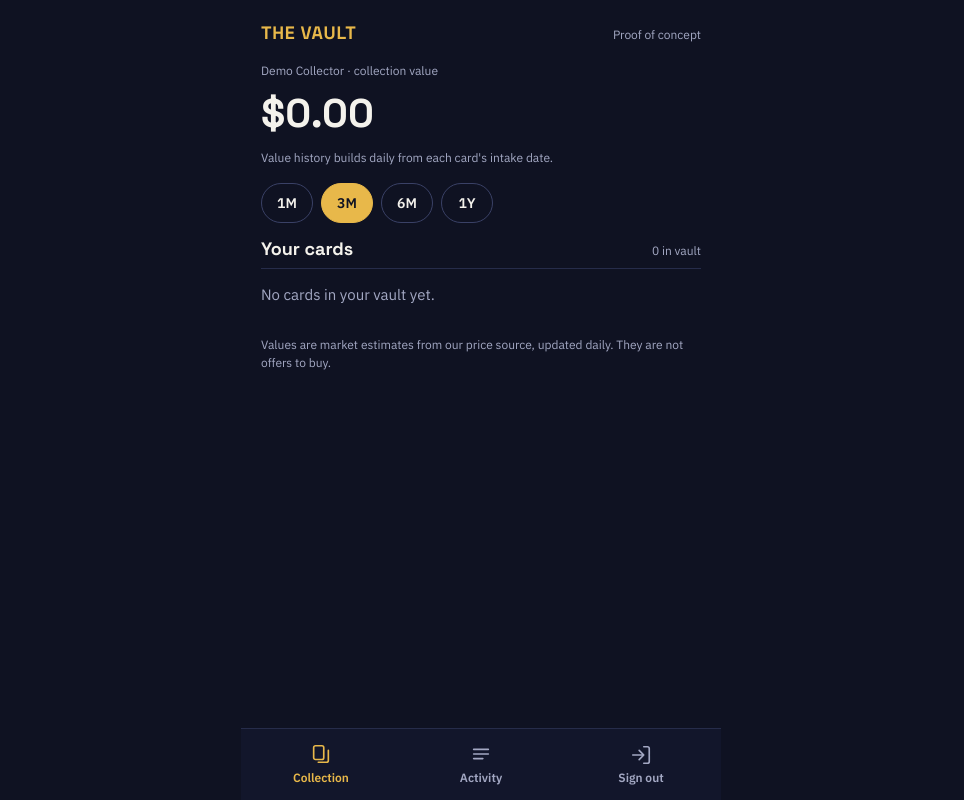
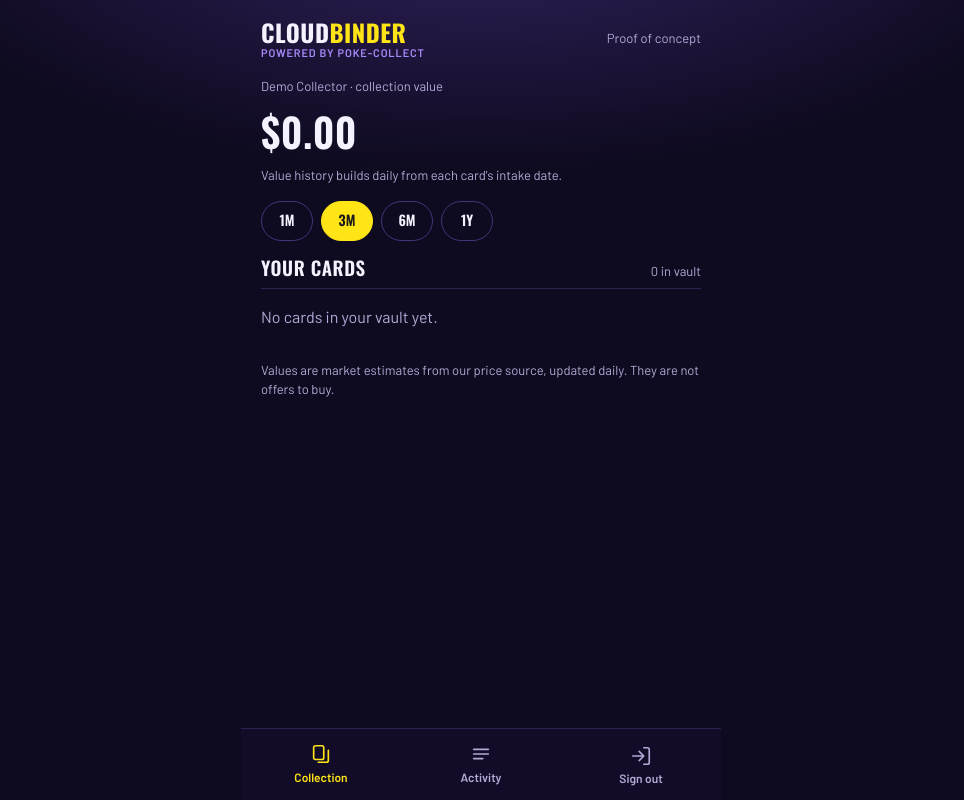
Before and after one commit to trevorpokecollect/Pokecollectvault, a Flask app: page /app in a window 1280 px wide. Shown: the whole page, without its empty margins (159-1123 px from the left). Run offline with Flask 3, Linux system fonts and the light colour scheme; the visitor is signed in with stand-in values (Sample User, id 1); data comes from the database, SQL or seed files in the repository; data that the repository does not hold is empty.

Commit message:
Rebrand to CloudBinder, powered by Poke-Collect, with a purple theme
- Wordmark, tagline ("Your cards, vaulted.") and page titles
- Poke-Collect's Oswald type and #FFE416 yellow on a deep purple ground with a violet glow
- Violet charts and a glow behind the 3D card

Co-Authored-By: Claude Opus 5.5 <noreply@anthropic.com>
Claude-Session: https://claude.ai/code/session_01MvSLeDdN1UjfVovSvMLDSm

```diff
--- a/static/app.css
+++ b/static/app.css
@@ -1,62 +1,76 @@
 :root {
-  --ground: #0F1222;
-  --surface: #1A1F35;
-  --surface-2: #1E2442;
-  --line: #262C4A;
-  --line-2: #3A4166;
-  --ink: #F4F2EC;
-  --muted: #A3A8C3;
-  --accent: #E8B84A;
-  --accent-ink: #0F1222;
-  --up: #5FD39A;
-  --down: #FF8A7A;
-  --warn-bg: #3A2F12;
-  --warn-ink: #F7DFA0;
-  --ok-bg: #173A2B;
+  /* CloudBinder: Poke-Collect's Oswald type and signature yellow, set on a deep "epic" purple. */
+  --ground: #0E0A1F;
+  --surface: #1A1333;
+  --surface-2: #221944;
+  --line: #2C2150;
+  --line-2: #43357A;
+  --ink: #F5F2FF;
+  --muted: #B3A9D6;
+  --accent: #FFE416;          /* Poke-Collect yellow: buttons, active states */
+  --accent-ink: #1A1A1A;
+  --epic: #8B5CF6;            /* violet: glow, charts, highlights */
+  --epic-2: #A78BFA;
+  --chart: #A78BFA;
+  --up: #4ADE80;
+  --down: #F87171;
+  --warn-bg: #3B2A0C;
+  --warn-ink: #FDE68A;
+  --ok-bg: #123826;
   --ok-ink: #CFF5E0;
-  --display: "Space Grotesk", system-ui, sans-serif;
-  --body: "IBM Plex Sans", system-ui, sans-serif;
+  --display: "Oswald", "Arial Narrow", system-ui, sans-serif;
+  --body: "Barlow", system-ui, sans-serif;
 }
 
 * { box-sizing: border-box; }
 [hidden] { display: none !important; }
-html, body { margin: 0; background: var(--ground); color: var(--ink); font-family: var(--body); font-size: 15px; line-height: 1.45; }
+html, body { margin: 0; background: var(--ground); color: var(--ink); font-family: var(--body); font-size: 16px; line-height: 1.45; }
+body { background: radial-gradient(900px 420px at 50% -120px, rgba(139, 92, 246, 0.32), rgba(139, 92, 246, 0) 70%) no-repeat, var(--ground); min-height: 100vh; }
 a { color: var(--accent); }
-a:hover { color: #F5D27E; }
-h1, h2, h3 { font-family: var(--display); line-height: 1.15; margin: 0; }
-h1 { font-size: 26px; }
-h2 { font-size: 18px; }
+a:hover { color: #FFF07A; }
+h1, h2, h3 { font-family: var(--display); font-weight: 600; line-height: 1.15; margin: 0; letter-spacing: 0.01em; }
+h1 { font-size: 28px; text-transform: uppercase; }
+h2 { font-size: 19px; text-transform: uppercase; letter-spacing: 0.03em; }
 img { max-width: 100%; display: block; }
 .muted { color: var(--muted); }
-.small { font-size: 12px; }
-.num { font-family: var(--display); font-weight: 700; }
+.small { font-size: 13px; }
+.num { font-family: var(--display); font-weight: 600; letter-spacing: 0.01em; }
 .up { color: var(--up); }
 .down { color: var(--down); }
 .stack { display: flex; flex-direction: column; gap: 16px; }
 .row { display: flex; align-items: center; gap: 12px; }
 .spread { display: flex; justify-content: space-between; align-items: baseline; gap: 12px; }
 
+/* brand */
+.brand { display: inline-flex; flex-direction: column; gap: 1px; text-decoration: none; }
+.wordmark { font-family: var(--display); font-weight: 700; font-size: 24px; letter-spacing: 0.02em; text-transform: uppercase; line-height: 1; }
+.wm-cloud { color: var(--ink); }
+.wm-binder { color: var(--accent); }
+.powered { font-size: 11px; font-weight: 600; letter-spacing: 0.08em; text-transform: uppercase; color: var(--epic-2); }
+.brand-sub { font-size: 11px; font-weight: 600; letter-spacing: 0.08em; text-transform: uppercase; color: var(--muted); }
+.tagline { font-family: var(--display); font-size: 34px; font-weight: 700; text-transform: uppercase; line-height: 1.05; margin: 0; }
+.tagline span { color: var(--accent); }
+
 /* layout */
 .app { max-width: 480px; margin: 0 auto; min-height: 100vh; display: flex; flex-direction: column; }
 .app main { flex: 1; padding: 20px 20px 96px; }
 .staff-wrap { max-width: 1040px; margin: 0 auto; padding: 24px 20px 64px; }
-.topbar { display: flex; justify-content: space-between; align-items: center; padding: 14px 20px; border-bottom: 1px solid var(--line); background: #12162B; }
-.brand { font-family: var(--display); font-weight: 700; letter-spacing: 0.04em; color: var(--accent); text-decoration: none; font-size: 18px; }
+.topbar { display: flex; justify-content: space-between; align-items: center; padding: 12px 20px; border-bottom: 1px solid var(--line); background: rgba(19, 13, 41, 0.92); }
 
 /* bottom nav */
-.tabbar { position: fixed; bottom: 0; left: 0; right: 0; height: 72px; background: #12162B; border-top: 1px solid var(--line); display: grid; grid-template-columns: repeat(3, minmax(0, 1fr)); max-width: 480px; margin: 0 auto; }
+.tabbar { position: fixed; bottom: 0; left: 0; right: 0; height: 72px; background: rgba(19, 13, 41, 0.96); border-top: 1px solid var(--line); backdrop-filter: blur(8px); display: grid; grid-template-columns: repeat(3, minmax(0, 1fr)); max-width: 480px; margin: 0 auto; }
 .tabbar a { display: flex; flex-direction: column; align-items: center; justify-content: center; gap: 4px; color: var(--muted); text-decoration: none; font-size: 12px; font-weight: 600; }
 .tabbar a[aria-current="page"] { color: var(--accent); }
 
 /* controls */
-.btn { display: inline-flex; align-items: center; justify-content: center; gap: 8px; min-height: 48px; padding: 0 18px; border-radius: 12px; border: 1px solid var(--line-2); background: var(--surface); color: var(--ink); font: 600 15px var(--body); text-decoration: none; cursor: pointer; }
+.btn { display: inline-flex; align-items: center; justify-content: center; gap: 8px; min-height: 48px; padding: 0 18px; border-radius: 12px; border: 1px solid var(--line-2); background: var(--surface); color: var(--ink); font: 600 16px var(--display); text-transform: uppercase; letter-spacing: 0.04em; text-decoration: none; cursor: pointer; }
 .btn:hover { border-color: var(--muted); color: var(--ink); }
-.btn.primary { background: var(--accent); color: var(--accent-ink); border-color: var(--accent); }
+.btn.primary { background: var(--accent); color: var(--accent-ink); border-color: var(--accent); box-shadow: 0 6px 24px rgba(255, 228, 22, 0.18); }
 .btn.primary:hover { filter: brightness(1.05); color: var(--accent-ink); }
 .btn.block { width: 100%; }
 .btn:disabled, .btn[aria-disabled="true"] { opacity: 0.55; cursor: not-allowed; }
 .pills { display: flex; gap: 8px; flex-wrap: wrap; }
-.pill { min-width: 52px; height: 40px; padding: 0 14px; border-radius: 20px; border: 1px solid var(--line-2); display: inline-flex; align-items: center; justify-content: center; color: var(--ink); text-decoration: none; font-weight: 600; font-size: 14px; }
+.pill { font-family: var(--display); min-width: 52px; height: 40px; padding: 0 14px; border-radius: 20px; border: 1px solid var(--line-2); display: inline-flex; align-items: center; justify-content: center; color: var(--ink); text-decoration: none; font-weight: 600; font-size: 14px; }
 .pill[aria-current="true"] { background: var(--accent); color: var(--accent-ink); border-color: var(--accent); }
 label { font-weight: 600; font-size: 14px; display: block; margin-bottom: 6px; }
 input[type=text], input[type=email], input[type=password], input[type=search], select, textarea {
@@ -69,6 +83,7 @@ legend { padding: 0 6px; font-weight: 600; }
 
 /* surfaces */
 .card-box { border: 1px solid var(--line-2); background: var(--surface); border-radius: 12px; padding: 16px; }
+fieldset { background: rgba(26, 19, 51, 0.6); }
 .flash { padding: 12px 14px; border-radius: 10px; background: var(--warn-bg); color: var(--warn-ink); font-size: 14px; }
 .flash.ok { background: var(--ok-bg); color: var(--ok-ink); }
 .facts { display: flex; flex-direction: column; border-top: 1px solid var(--line); }
@@ -93,7 +108,7 @@ legend { padding: 0 6px; font-weight: 600; }
 .card3d.graded { height: 364px; }
 .card3d-inner { width: 100%; height: 100%; position: relative; transform-style: preserve-3d; transition: transform 0.6s ease; }
 .card3d.tilting .card3d-inner { transition: transform 0.08s linear; }
-.face { position: absolute; inset: 0; backface-visibility: hidden; -webkit-backface-visibility: hidden; border-radius: 11px; overflow: hidden; background: var(--surface-2); box-shadow: 0 14px 32px rgba(0, 0, 0, 0.55); display: flex; align-items: center; justify-content: center; text-align: center; color: var(--muted); font-size: 13px; }
+.face { position: absolute; inset: 0; backface-visibility: hidden; -webkit-backface-visibility: hidden; border-radius: 11px; overflow: hidden; background: var(--surface-2); box-shadow: 0 18px 40px rgba(0, 0, 0, 0.6), 0 0 56px rgba(139, 92, 246, 0.38); display: flex; align-items: center; justify-content: center; text-align: center; color: var(--muted); font-size: 13px; }
 .face img { width: 100%; height: 100%; object-fit: cover; }
 .face.back { transform: rotateY(180deg); }
 .glare { position: absolute; inset: 0; pointer-events: none; opacity: 0; transition: opacity 0.2s; }
@@ -106,7 +121,7 @@ legend { padding: 0 6px; font-weight: 600; }
 .drop img { max-height: 300px; border-radius: 8px; }
 .results { display: flex; flex-direction: column; border: 1px solid var(--line-2); border-radius: 10px; overflow: hidden; max-height: 320px; overflow-y: auto; }
 .results button { display: flex; justify-content: space-between; gap: 12px; text-align: left; padding: 10px 12px; background: var(--surface-2); color: var(--ink); border: 0; border-bottom: 1px solid var(--line); font: 14px var(--body); cursor: pointer; min-height: 48px; }
-.results button:hover, .results button:focus-visible { background: #263057; }
+.results button:hover, .results button:focus-visible { background: #2E2160; }
 table { width: 100%; border-collapse: collapse; font-size: 14px; }
 th, td { text-align: left; padding: 10px 8px; border-bottom: 1px solid var(--line); vertical-align: middle; }
 th { color: var(--muted); font-weight: 600; font-size: 12px; text-transform: uppercase; letter-spacing: 0.04em; }
--- a/templates/base.html
+++ b/templates/base.html
@@ -3,9 +3,9 @@
 <head>
 <meta charset="utf-8">
 <meta name="viewport" content="width=device-width, initial-scale=1">
-<title>{% block title %}The Vault{% endblock %}</title>
+<title>{% block title %}CloudBinder{% endblock %}</title>
 <link rel="preconnect" href="https://fonts.googleapis.com">
-<link href="https://fonts.googleapis.com/css2?family=Space+Grotesk:wght@500;700&family=IBM+Plex+Sans:wght@400;500;600&display=swap" rel="stylesheet">
+<link href="https://fonts.googleapis.com/css2?family=Oswald:wght@500;600;700&family=Barlow:wght@400;500;600&display=swap" rel="stylesheet">
 <link rel="stylesheet" href="{{ url_for('static', filename='app.css') }}">
 </head>
 <body>
--- /dev/null
+++ b/templates/brand.html
@@ -0,0 +1 @@
+<span class="wordmark"><span class="wm-cloud">Cloud</span><span class="wm-binder">Binder</span></span><span class="powered">Powered by Poke-Collect</span>
--- a/templates/customer/activity.html
+++ b/templates/customer/activity.html
@@ -1,6 +1,6 @@
 {% extends "customer/base_app.html" %}
 {% set active = 'activity' %}
-{% block title %}Activity · The Vault{% endblock %}
+{% block title %}Activity · CloudBinder{% endblock %}
 {% block content %}
 <h1>Activity</h1>
 <div class="list">
--- a/templates/customer/base_app.html
+++ b/templates/customer/base_app.html
@@ -3,7 +3,7 @@
 <div class="app">
 <main class="stack">
   <div class="spread">
-    <span class="brand">THE VAULT</span>
+    <span class="brand">{% include "brand.html" %}</span>
     <span class="muted small">Proof of concept</span>
   </div>
   {% with msgs = get_flashed_messages() %}{% for m in msgs %}<div class="flash" role="status">{{ m }}</div>{% endfor %}{% endwith %}
--- a/templates/customer/card.html
+++ b/templates/customer/card.html
@@ -1,6 +1,6 @@
 {% extends "customer/base_app.html" %}
 {% set active = 'collection' %}
-{% block title %}{{ label }} · The Vault{% endblock %}
+{% block title %}{{ label }} · CloudBinder{% endblock %}
 {% block content %}
 <a href="{{ url_for('collection') }}" style="text-decoration: none; color: var(--ink); font-weight: 500">← Collection</a>
 
@@ -37,8 +37,8 @@
 {% if chart %}
 <div class="chart">
   <svg viewBox="0 0 {{ chart.width }} {{ chart.height }}" role="img" aria-label="Card value over {{ rng }}">
-    <polygon points="{{ chart.area }}" fill="var(--accent)" fill-opacity="0.12"/>
-    <polyline points="{{ chart.line }}" fill="none" stroke="var(--accent)" stroke-width="2" stroke-linejoin="round"/>
+    <polygon points="{{ chart.area }}" fill="var(--chart)" fill-opacity="0.18"/>
+    <polyline points="{{ chart.line }}" fill="none" stroke="var(--chart)" stroke-width="2.5" stroke-linejoin="round"/>
   </svg>
 </div>
 {% else %}
--- a/templates/customer/collection.html
+++ b/templates/customer/collection.html
@@ -1,6 +1,6 @@
 {% extends "customer/base_app.html" %}
 {% set active = 'collection' %}
-{% block title %}Your collection · The Vault{% endblock %}
+{% block title %}Your collection · CloudBinder{% endblock %}
 {% block content %}
 <div class="stack" style="gap: 6px">
   <div class="muted small">{{ g.customer.name }} · collection value</div>
@@ -21,8 +21,8 @@
 {% if chart %}
 <div class="chart">
   <svg viewBox="0 0 {{ chart.width }} {{ chart.height }}" role="img" aria-label="Collection value over {{ rng }}">
-    <polygon points="{{ chart.area }}" fill="var(--accent)" fill-opacity="0.12"/>
-    <polyline points="{{ chart.line }}" fill="none" stroke="var(--accent)" stroke-width="2" stroke-linejoin="round"/>
+    <polygon points="{{ chart.area }}" fill="var(--chart)" fill-opacity="0.18"/>
+    <polyline points="{{ chart.line }}" fill="none" stroke="var(--chart)" stroke-width="2.5" stroke-linejoin="round"/>
   </svg>
 </div>
 {% endif %}
--- a/templates/customer/ship.html
+++ b/templates/customer/ship.html
@@ -1,6 +1,6 @@
 {% extends "customer/base_app.html" %}
 {% set active = 'collection' %}
-{% block title %}Ship home · The Vault{% endblock %}
+{% block title %}Ship home · CloudBinder{% endblock %}
 {% block content %}
 <a href="{{ url_for('card_detail', vault_id=it.vault_id) }}" style="text-decoration: none; color: var(--ink); font-weight: 500">← Back</a>
 <h1>Ship this card home</h1>
--- a/templates/customer/ship_done.html
+++ b/templates/customer/ship_done.html
@@ -1,6 +1,6 @@
 {% extends "customer/base_app.html" %}
 {% set active = 'collection' %}
-{% block title %}Ship-out requested · The Vault{% endblock %}
+{% block title %}Ship-out requested · CloudBinder{% endblock %}
 {% block content %}
 <div class="stack" style="align-items: center; text-align: center; padding-top: 48px">
   <svg width="56" height="56" viewBox="0 0 24 24" fill="none" stroke="var(--up)" stroke-width="2" stroke-linecap="round" stroke-linejoin="round" aria-hidden="true"><circle cx="12" cy="12" r="10"/><path d="M8 12.5l2.5 2.5L16 9.5"/></svg>
--- a/templates/home.html
+++ b/templates/home.html
@@ -2,9 +2,9 @@
 {% block body %}
 <div class="app">
 <main class="stack" style="padding-bottom: 40px">
-  <span class="brand">THE VAULT</span>
-  <h1>Proof of concept</h1>
-  <p class="muted" style="margin: 0">Customer sign-in is a demo picker for now. Choose a collection to view it as that customer.</p>
+  <span class="brand">{% include "brand.html" %}</span>
+  <p class="tagline">Your cards,<br><span>vaulted.</span></p>
+  <p class="muted" style="margin: 0">Proof of concept. Customer sign-in is a demo picker for now: choose a collection to view it as that customer.</p>
   <div class="list">
     {% for c in customers %}
     <form method="post" action="{{ url_for('demo_sign_in', customer_id=c.id) }}">
--- a/templates/staff/base_staff.html
+++ b/templates/staff/base_staff.html
@@ -1,7 +1,7 @@
 {% extends "base.html" %}
 {% block body %}
 <header class="topbar">
-  <a class="brand" href="{{ url_for('home') }}">THE VAULT · STAFF</a>
+  <a class="brand" href="{{ url_for('home') }}">{% include "brand.html" %}<span class="brand-sub">Staff</span></a>
   <nav class="row" aria-label="Staff">
     <a href="{{ url_for('staff_intake') }}">Intake</a>
     <a href="{{ url_for('staff_shipments') }}">Ship-outs</a>
--- a/templates/staff/intake.html
+++ b/templates/staff/intake.html
@@ -1,5 +1,5 @@
 {% extends "staff/base_staff.html" %}
-{% block title %}Vault intake · The Vault{% endblock %}
+{% block title %}Vault intake · CloudBinder{% endblock %}
 {% block content %}
 <h1>Vault intake</h1>
 <p class="muted" style="margin: 0">Scan or photograph the card, check the automatic crop, match it to the catalog, and add it to a customer's vault.</p>
--- a/templates/staff/item.html
+++ b/templates/staff/item.html
@@ -1,5 +1,5 @@
 {% extends "staff/base_staff.html" %}
-{% block title %}{{ it.vault_id }} · The Vault{% endblock %}
+{% block title %}{{ it.vault_id }} · CloudBinder{% endblock %}
 {% block content %}
 <div class="flash ok" role="status">Added {{ it.vault_id }} to {{ it.customer }}'s vault. Write {{ it.vault_id }} on the card's ID label.</div>
 {% for f in flags %}<div class="flash" role="alert">Check crop. {{ f }}</div>{% endfor %}
--- a/templates/staff/login.html
+++ b/templates/staff/login.html
@@ -1,9 +1,9 @@
 {% extends "base.html" %}
-{% block title %}Staff sign-in · The Vault{% endblock %}
+{% block title %}Staff sign-in · CloudBinder{% endblock %}
 {% block body %}
 <div class="app">
 <main class="stack">
-  <span class="brand">THE VAULT · STAFF</span>
+  <span class="brand">{% include "brand.html" %}<span class="brand-sub">Staff</span></span>
   <h1>Staff sign-in</h1>
   {% with msgs = get_flashed_messages() %}{% for m in msgs %}<div class="flash" role="status">{{ m }}</div>{% endfor %}{% endwith %}
   <form method="post" class="stack">
--- a/templates/staff/shipments.html
+++ b/templates/staff/shipments.html
@@ -1,5 +1,5 @@
 {% extends "staff/base_staff.html" %}
-{% block title %}Ship-outs · The Vault{% endblock %}
+{% block title %}Ship-outs · CloudBinder{% endblock %}
 {% block content %}
 <h1>Ship-outs</h1>
 <table>
```
Also changed, not shown: README.md.
